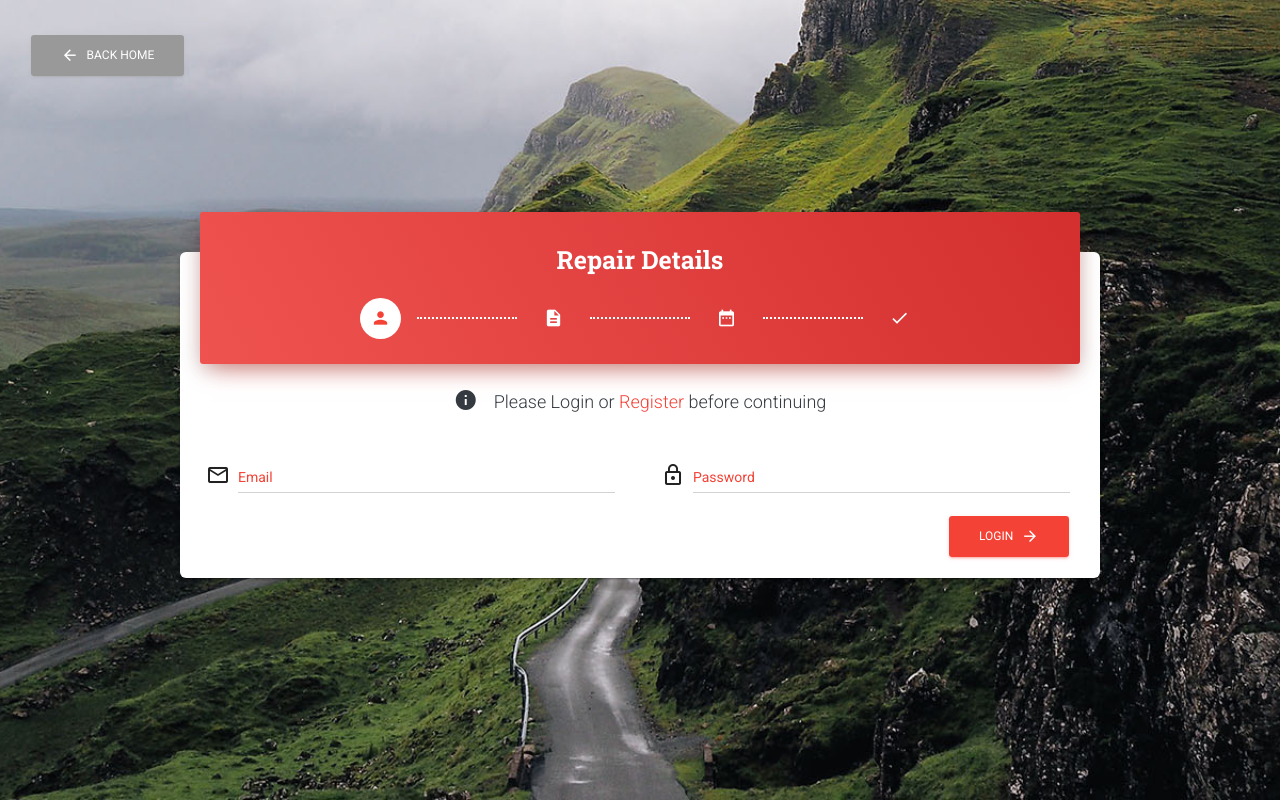
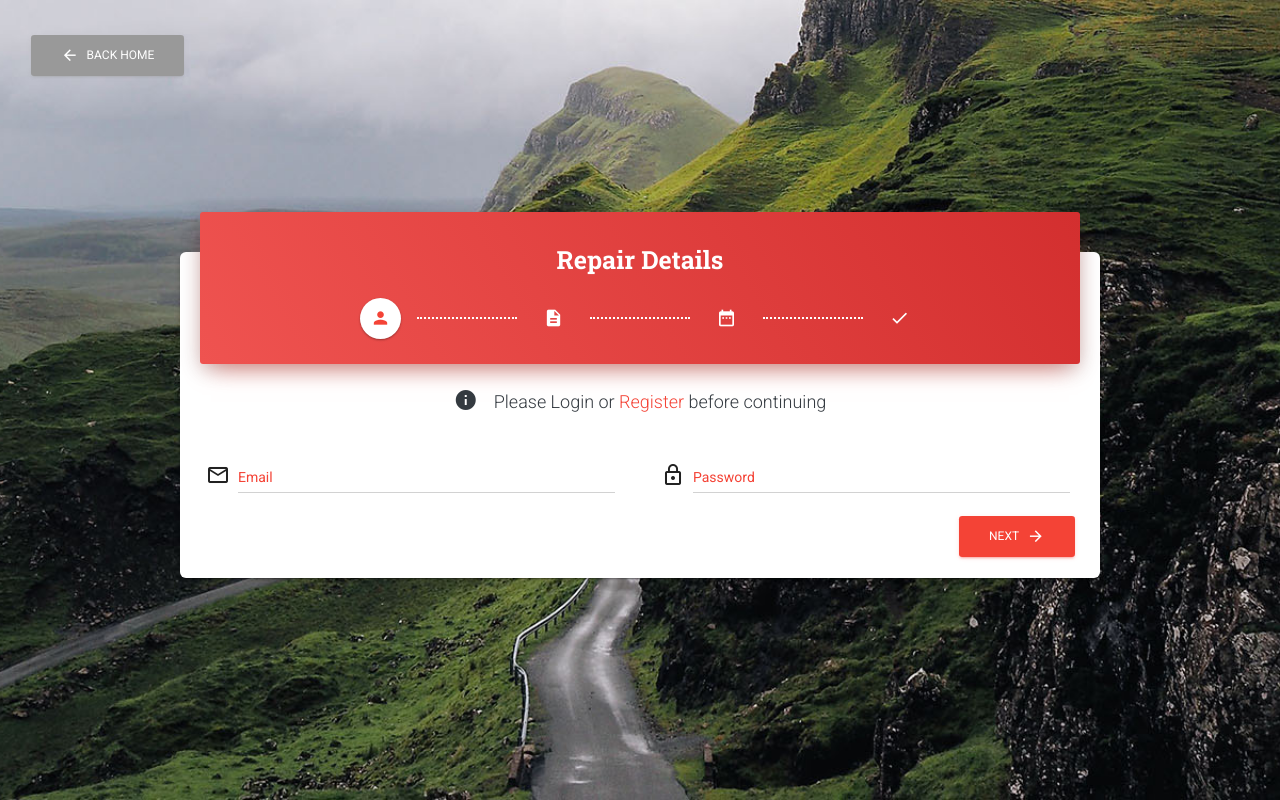
Before and after one commit to Mattymoo007/fixie-aalst, a PHP site: page /pages/repairform.html in a window 1280 px wide. Run offline with PHP 8.4, Linux system fonts and the light colour scheme; some libraries are stand-ins or nearby versions.

Commit message:
pagination

```diff
--- a/client/assets/css/main.min.css
+++ b/client/assets/css/main.min.css
@@ -1,2 +1,2 @@
-html{scroll-behavior:smooth}#Front-page .page-header .container .row .brand{color:rgba(255,255,255,0.5)}#Repair-form .page-header{padding:80px 0 50px 0;background-size:cover;background-position:top center}#Repair-form .page-header .home{z-index:1;position:absolute;color:white;top:30px;left:30px}#Repair-form .page-header .card-login .form{min-height:auto;-webkit-transition:all 0.3s ease-in-out;transition:all 0.3s ease-in-out}#Repair-form .page-header .card-login .social-line{-webkit-box-pack:center;-ms-flex-pack:center;justify-content:center;-webkit-box-align:center;-ms-flex-align:center;align-items:center}#Repair-form .page-header .card-login .social-line a.active{background-color:#fff;border-radius:50%}#Repair-form .page-header .card-login .social-line a.active i{color:#f44336}#Repair-form .page-header .card-login .social-line .line{width:100px;border-bottom:2px dotted white}#Repair-form .page-header .card-login .pages #login .register{display:none}#Repair-form .page-header .card-login .pages #login .register.show{display:-webkit-box;display:-ms-flexbox;display:flex}
+html{scroll-behavior:smooth}#Front-page .page-header .container .row .brand{color:rgba(255,255,255,0.5)}#Repair-form .page-header{padding:80px 0 50px 0;background-size:cover;background-position:top center;min-height:100vh}#Repair-form .page-header .home{z-index:1;position:absolute;color:white;top:30px;left:30px}#Repair-form .page-header .card-login .form{min-height:auto;-webkit-transition:all 0.3s ease-in-out;transition:all 0.3s ease-in-out}#Repair-form .page-header .card-login .social-line{-webkit-box-pack:center;-ms-flex-pack:center;justify-content:center;-webkit-box-align:center;-ms-flex-align:center;align-items:center}#Repair-form .page-header .card-login .social-line a.active{background-color:#fff;border-radius:50%;-webkit-box-shadow:0 1px 3px rgba(0,0,0,0.12),0 1px 2px rgba(0,0,0,0.24);box-shadow:0 1px 3px rgba(0,0,0,0.12),0 1px 2px rgba(0,0,0,0.24)}#Repair-form .page-header .card-login .social-line a.active i{color:#f44336}#Repair-form .page-header .card-login .social-line .line{width:100px;border-bottom:2px dotted white}#Repair-form .page-header .card-login .pages #login .register{display:none}#Repair-form .page-header .card-login .pages #login .register.show{display:-webkit-box;display:-ms-flexbox;display:flex}
 /*# sourceMappingURL=main.min.css.map */
--- a/client/assets/css/scss/main.scss
+++ b/client/assets/css/scss/main.scss
@@ -21,7 +21,8 @@ html {
     padding: 80px 0 50px 0;
     background-size: cover;
     background-position: top center;
-
+    min-height: 100vh;
+    // height: auto;
     // height: auto;
     .home {
       z-index: 1;
@@ -45,6 +46,8 @@ html {
           &.active {
             background-color: #fff;
             border-radius: 50%;
+            box-shadow: 0 1px 3px rgba(0, 0, 0, 0.12),
+              0 1px 2px rgba(0, 0, 0, 0.24);
 
             i {
               color: #f44336;
@@ -65,6 +68,7 @@ html {
 
             &.show {
               display: flex;
+
             }
           }
         }
--- a/client/assets/js/repairform.js
+++ b/client/assets/js/repairform.js
@@ -1,13 +1,20 @@
-$(document).ready(function () {
+$(document).ready(function() {
   // console.log("the dom is ready");
 
-    $('.description a').on('click', function () {
-        $('#login .register').toggleClass('show');
+  $(".description a").on("click", function() {
+    $("#login .register").toggleClass("show");
     event.preventDefault();
   });
 
+  $(".form .buttons .next").on("click", nextPage);
+  // $(".card-body .buttons .previous").on("click", previousPage);
 
-
+  function nextPage() {
+    var currentPage = $(".pages")
+      .children("show")
+      .index();
+    console.log(currentPage);
+  }
 
   // // toggle between login and registration on click and display the active link to the form as active
   // $('#login-form-link').click(function (e) {
@@ -59,7 +66,4 @@ $(document).ready(function () {
   // $('.summary .back').click(function (e) {
   //     toggleBetweenSteps('.summary', '.issue');
   // });
-
-
-
 });
--- a/client/pages/repairform.html
+++ b/client/pages/repairform.html
@@ -92,7 +92,7 @@
 							<div class="card-body pages">
 
 								<!-- STEP 1: LOGIN -->
-								<div class="page" id="login">
+								<div class="page " id="login">
 
 									<div class="row mt-3">
 
@@ -189,7 +189,7 @@
 								</div>
 
 								<!-- STEP 2: ISSUE -->
-								<div class="page" id="issue"></div>
+								<div class="page show" id="issue"></div>
 
 								<!-- STEP 3: CALANDER -->
 								<div class="page" id="calander"></div>
@@ -197,17 +197,18 @@
 								<!-- STEP 4: CHECKOUT -->
 								<div class="page" id="checkout"></div>
 
-								<div class="row">
+							</div>
 
-									<!-- Buttons -->
-									<div class="col-md-12 d-flex align-items-center justify-content-end">
-										<button class="btn btn-danger">
-											Login<i class="material-icons ml-2">arrow_forward</i>
-										</button>
-									</div>
-								</div>
+							<!-- Buttons -->
+							<div class="col-md-12 px-4 buttons">
+								<button class="btn btn-danger previous mr-2 d-none">
+									<i class="material-icons mr-2">arrow_back</i>Back
+								</button>
+								<button class="btn btn-danger next float-right">
+									Next<i class="material-icons ml-2">arrow_forward</i>
+								</button>
+							</div>
 
-							</div>
 						</form>
 					</div>
 				</div>
```
Also changed, not shown: 1 other file. Lines whose indentation alone changed are shown as unchanged.
